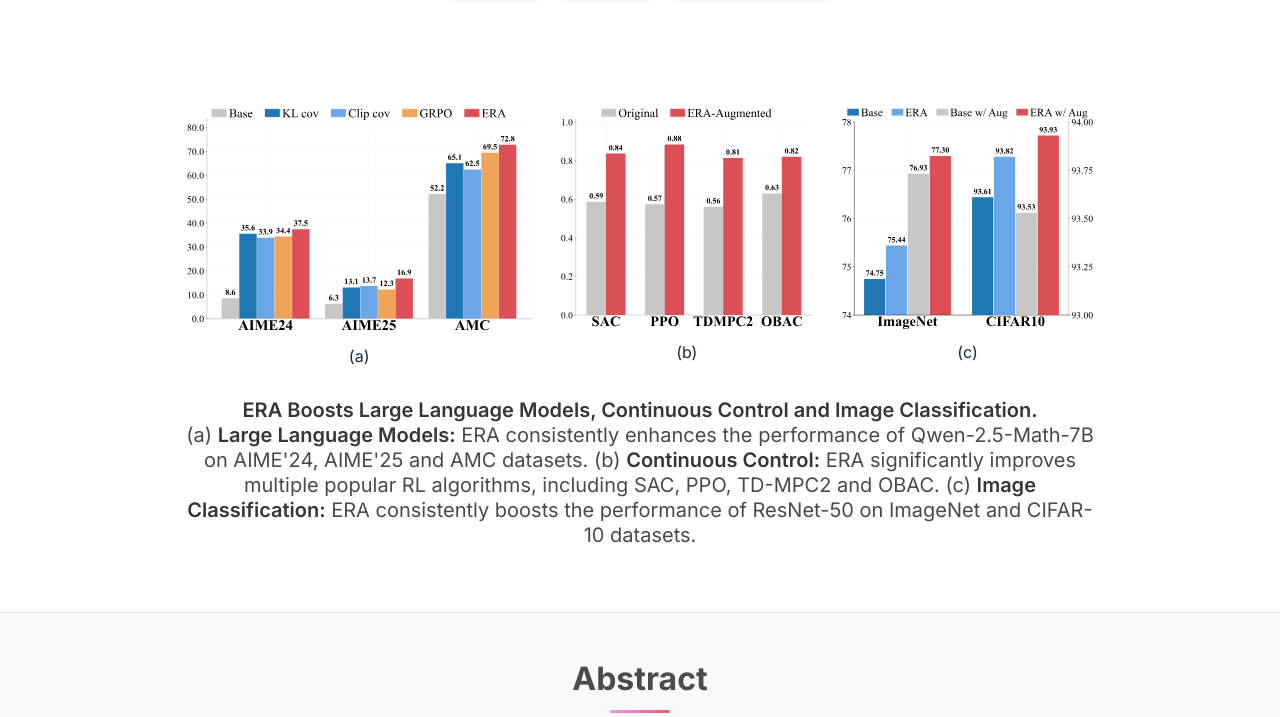
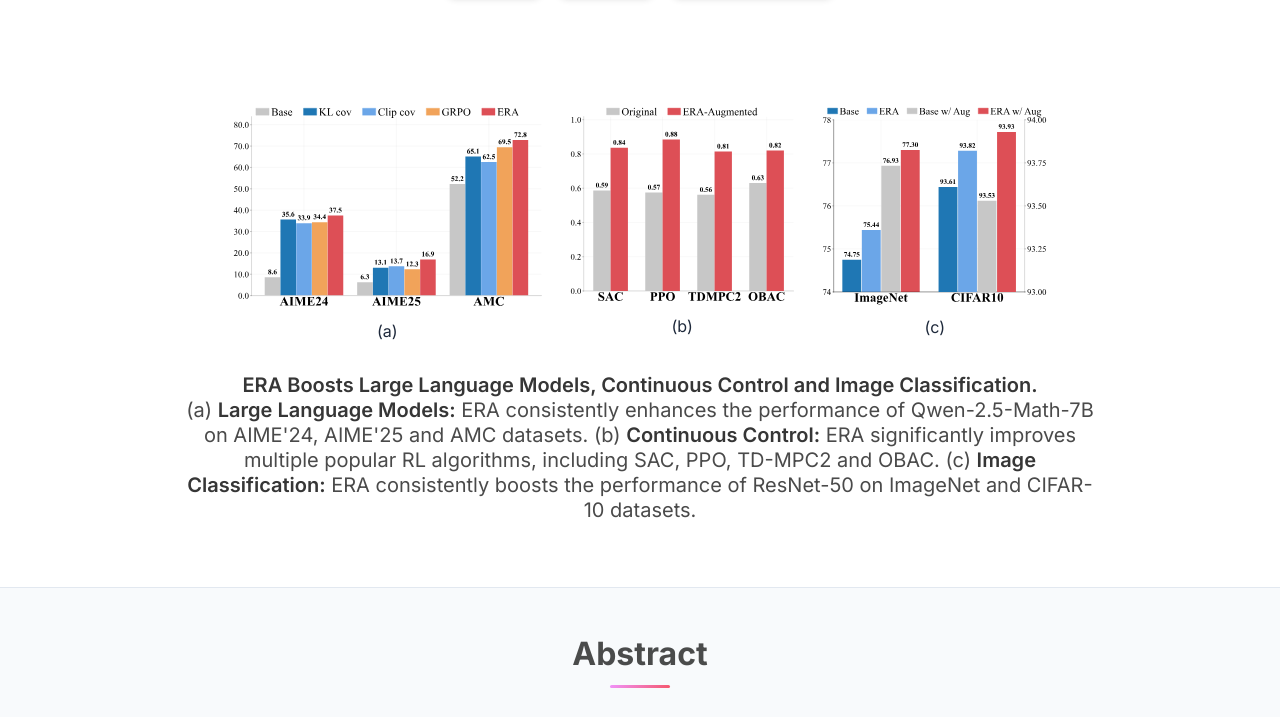
Before and after one commit to nothingbutbut/era, a plain HTML site: page docs/index.html in a window 1280 px wide. Shown: the part 634-1351 px from the top of the page. Drawn offline with nearby package versions, Linux system fonts and the light colour scheme; some packages are replaced by stand-ins of ours; some icons are missing.

Commit message:
shrink teaser for mobile devices.

```diff
--- a/docs/index.html
+++ b/docs/index.html
@@ -314,7 +314,7 @@ MathJax.Hub.Config({
     <div class="hero-body">
       <div class="columns is-centered">
         <!-- Image (a) -->
-        <div class="column" style="flex: none; width: 40%;">
+        <div class="column" style="flex: none; width: 36%;">
           <figure class="image">
             <img src="static/images/1_a_llm.svg" alt="ERA enhances LLM performance">
             <figcaption class="has-text-centered mt-2">(a)</figcaption>
@@ -322,7 +322,7 @@ MathJax.Hub.Config({
         </div>
 
         <!-- Image (b) -->
-        <div class="column" style="flex: none; width: 30%;">
+        <div class="column" style="flex: none; width: 27%;">
           <figure class="image">
             <img src="static/images/1_b_control.svg" alt="ERA improves continuous control">
             <figcaption class="has-text-centered mt-2">(b)</figcaption>
@@ -330,7 +330,7 @@ MathJax.Hub.Config({
         </div>
 
         <!-- Image (c) -->
-        <div class="column" style="flex: none; width: 30%;">
+        <div class="column" style="flex: none; width: 27%;">
           <figure class="image">
             <img src="static/images/1_c_vision.svg" alt="ERA boosts image classification">
             <figcaption class="has-text-centered mt-2">(c)</figcaption>
@@ -446,7 +446,8 @@ MathJax.Hub.Config({
             In continuous control, we enforce a minimum entropy on the final policy by constraining the underlying Gaussian's entropy to a higher value. This is achieved by adjusting the Gaussian's standard deviation, $\sigma$. Our activation function $g(\cdot)$ computes the final parameters $(\mu', \sigma')$ as:
           </p>
           $$
-            \mu' = \mu, \quad \sigma' = \exp{\left[\max\left(\log \sigma_{\max} + (H_0' -D\log \sqrt{2\pi e} - D \log \sigma_{\max})\frac{e^{\hat{\sigma}_i}}{\sum_{j=1}^{D}e^{\hat{\sigma}_j}} , \log\sigma_{\min}\right)\right]}
+            \mu' = \mu, \\
+            \sigma' = \exp{\left[\max\left(\log \sigma_{\max} + (H_0' -D\log \sqrt{2\pi e} - D \log \sigma_{\max})\frac{e^{\hat{\sigma}_i}}{\sum_{j=1}^{D}e^{\hat{\sigma}_j}} , \log\sigma_{\min}\right)\right]}
           $$
           <p>
             Here, $H_0'$ is the target entropy plus a compensation parameter $\delta \ge 0$ to account for the bounding bias. This parameter can be a constant or automatically tuned by minimizing the following loss:
```
